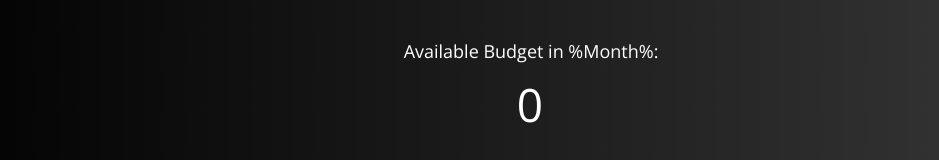
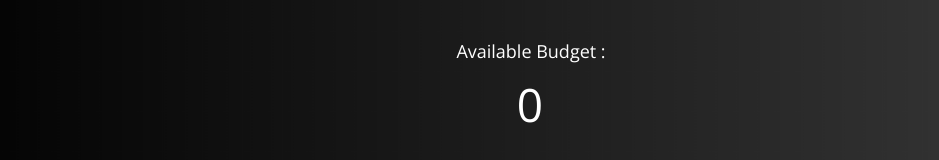
Before and after one commit to EMedina24/budgetApp, a plain HTML site: page index.html in a window 1280 px wide. Shown: the top 160 px of the page, without its empty margins (109-1048 px from the left). Drawn offline with nearby package versions, Linux system fonts and the light colour scheme; some packages are replaced by stand-ins of ours.

Commit message:
removed month option in budget

```diff
--- a/index.html
+++ b/index.html
@@ -13,7 +13,7 @@
         <div class="top">
             <div class="budget">
                 <div class="budget__title">
-                    Available Budget in <span class="budget__title--month">%Month%</span>:
+                    Available Budget  <span class="budget__title--month"></span>:
                 </div>
 
                 <div class="budget__value">+ 2,345.64</div>
```
